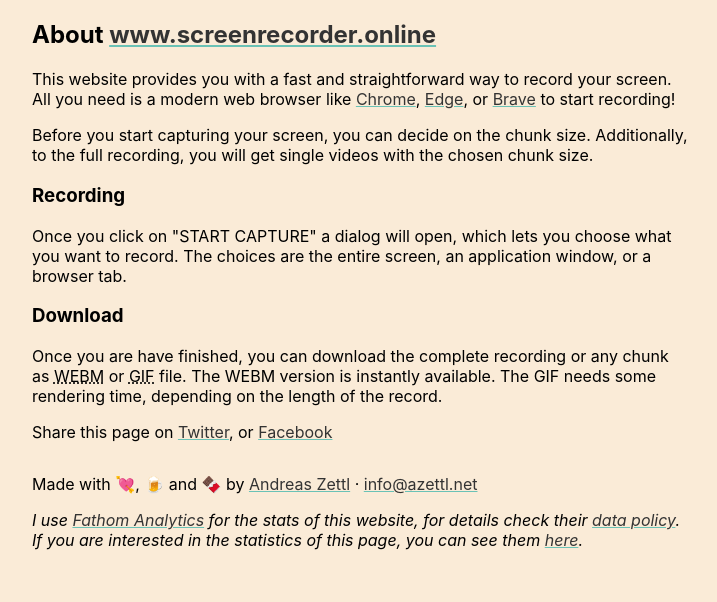
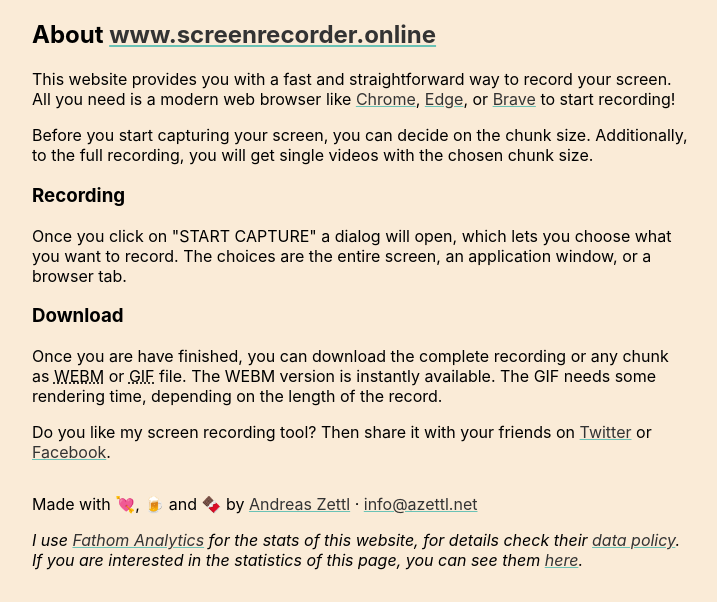
Before and after one commit to azettl/screenrecorder, a Jekyll site: the page built from README.md, in a window 1280 px wide, cut to the strip 654-1256 px from the top of the page. Shown: the whole strip, without its empty margins (280-997 px from the left). Built offline with Jekyll 4.4.1, drawn with Linux system fonts in a browser that asks for light colours.

Commit message:
Update page.html

```diff
--- a/_layouts/page.html
+++ b/_layouts/page.html
@@ -101,8 +101,9 @@
                     The WEBM version is instantly available. The GIF needs some rendering time, depending on the length of the record.
                 </p>
                 <p>
-                    Share this page on <a target="_blank" rel="noreferrer noopener" href="https://twitter.com/share?url=https://www.screenrecorder.online/&amp;text={{ page.title }}">Twitter</a>,
-                    or <a target="_blank" rel="noreferrer noopener" href="https://www.facebook.com/dialog/share?app_id=390128455121154&amp;display=popup&amp;href=https://www.screenrecorder.online/&amp;redirect_uri=https://www.facebook.com/">Facebook</a>
+                    Do you like my screen recording tool? Then share it with your friends on
+                    <a target="_blank" rel="noreferrer noopener" href="https://twitter.com/share?url=https://www.screenrecorder.online/&amp;text={{ page.title }}">Twitter</a>
+                    or <a target="_blank" rel="noreferrer noopener" href="https://www.facebook.com/dialog/share?app_id=390128455121154&amp;display=popup&amp;href=https://www.screenrecorder.online/&amp;redirect_uri=https://www.facebook.com/">Facebook</a>.
                 </p>
             </article>
             <footer role="contentinfo">
```
